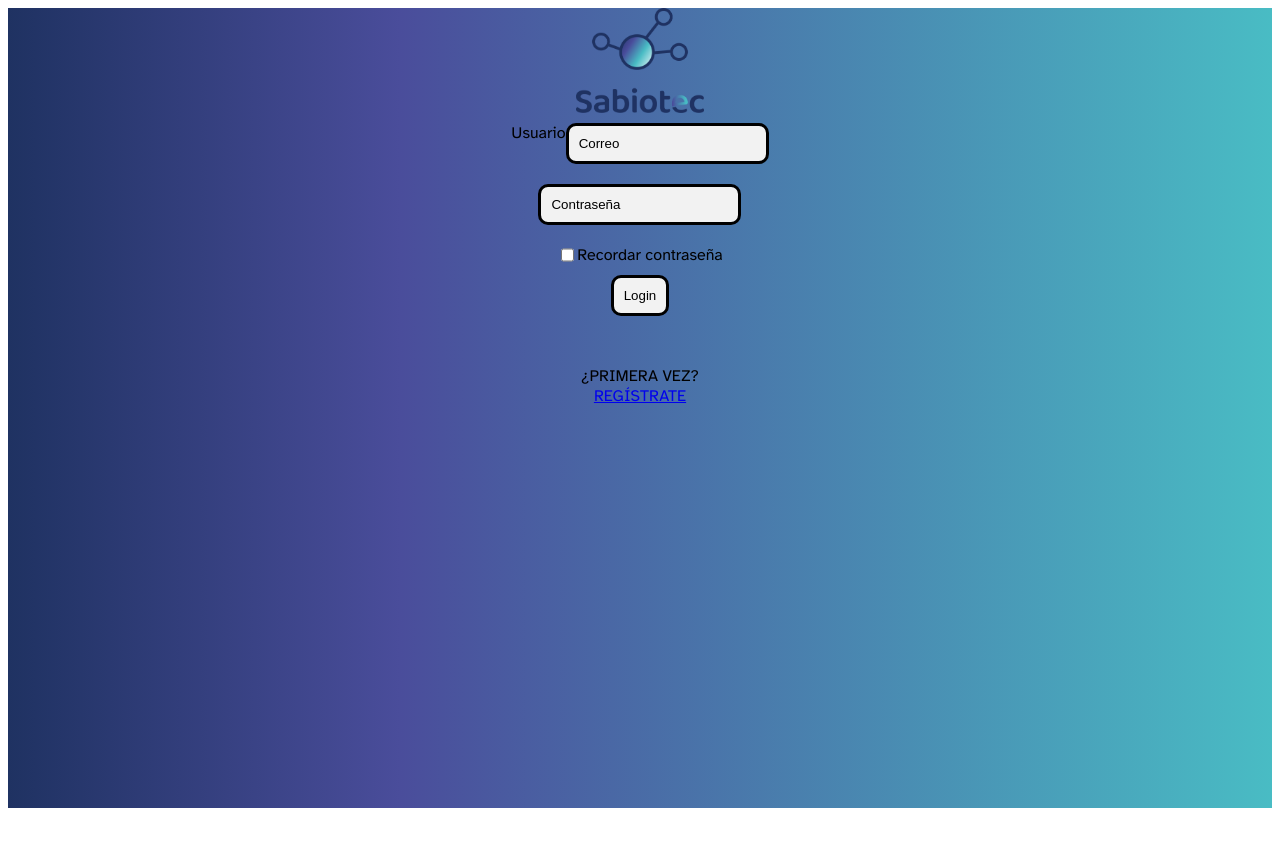
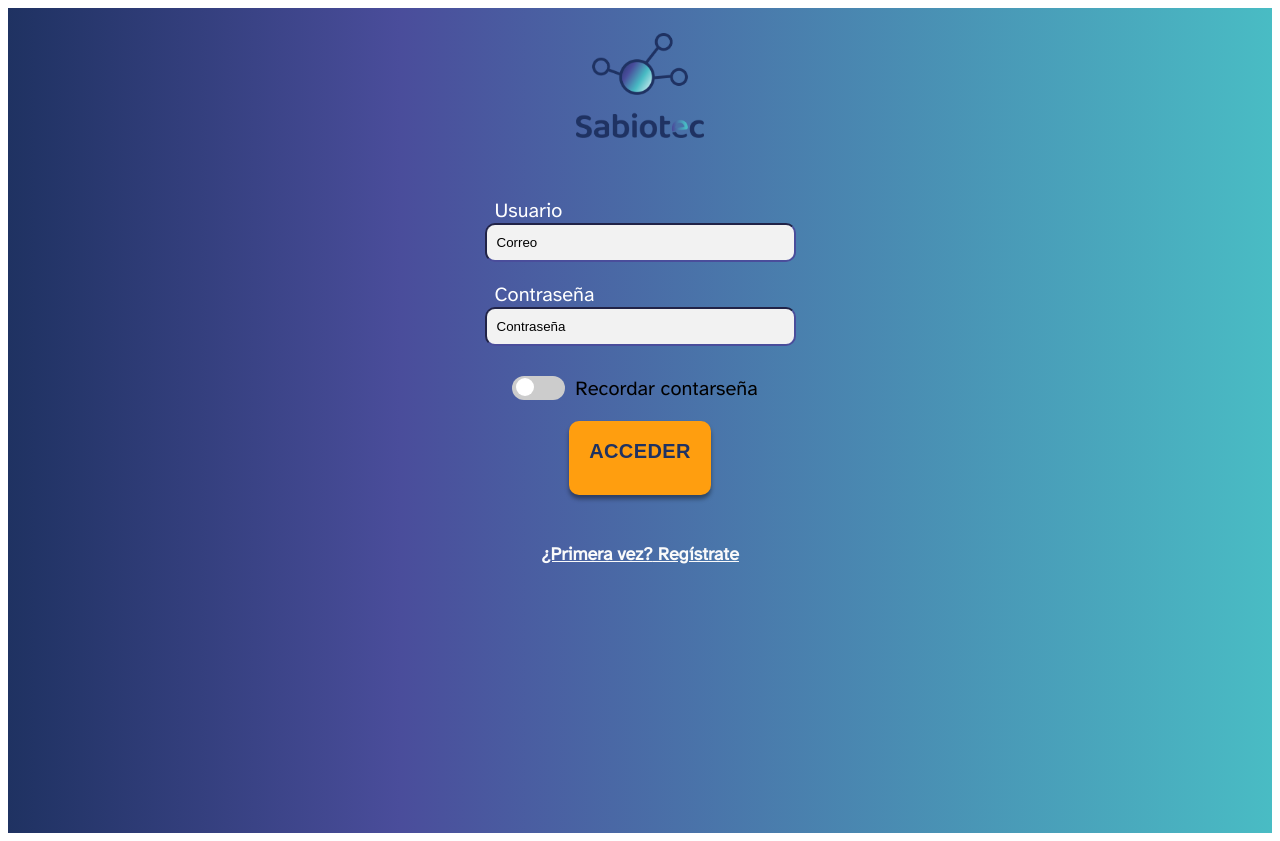
Before and after one commit to elenaradrus/tripulaciones, a React (Create React App) app in the folder client/: page / in a window 1280 px wide. Before the commit the page ends 816 px from the top, so only its background shows below. Built offline with nearby package versions, Linux system fonts and the light colour scheme.

Commit message:
registro hecho, faltan estilos y pagina de condiciones

```diff
--- a/client/src/components/LoginForm.css
+++ b/client/src/components/LoginForm.css
@@ -6,7 +6,7 @@
     height:100vh;
     background: rgb(31, 50, 98);
   background: linear-gradient(90deg, rgba(31, 50, 98, 1) 0%, rgba(74, 77, 155, 1) 31%, rgba(73, 188, 196, 1) 100%);
-
+  padding-top: 25px;
 
 }
 
@@ -24,26 +24,57 @@
 .inputCorreo{
     display: flex;
     margin: 10px;
+
+      display: flex;
+      margin: 10px;
+      flex-direction: column;
+
+      width: 311px;
+      height: 64px;
+
+
 }
+
+
+
 
 .inputContrasena{
     display: flex;
     margin: 10px;
+   flex-direction: column;
+   width: 311px;
+height: 64px;
+
 }
 
 .formularioLogin {
-    display: flex;
-    flex-direction: column;
-    align-items: center;
+  display: flex;
+  flex-direction: column;
+  align-items: center;
+  padding-top: 50px;
+  font-size: 20px;
 
 }
+
+.formularioLogin label{
+      color: white;
+      padding-left: 10px;
+      font-size: 20px;
+    }
+
+.formularioLogin input{
+  border-color: #4A4D9B;
+}
+
 .botonLogin{
   display: flex;
 }
 
 
 .recordarContrasena{
-  display:flex
+  display: flex;
+  margin: 10px;
+  flex-direction: column;
 }
 
 .checkYLabel{
@@ -53,4 +84,100 @@
 }
 .llevarAlRegistro{
   margin-top: 50px;
+  color: #FAFAFA;
+  font-style: normal;
+font-weight: 700;
+font-size: 18px;
+line-height: 18px;
+text-decoration-line: underline;
+
 }
+.llevarAlRegistro a{
+  color: #FAFAFA;
+}
+
+.botonAcceder{
+  color: #1F3262;
+  font-style: normal;
+font-weight: 700;
+font-size: 20px;
+line-height: 32px;
+/* or 160% */
+
+display: flex;
+align-items: center;
+text-align: center;
+letter-spacing: 0.02em;
+text-transform: uppercase;
+}
+
+
+
+/* SWITCH */
+
+.switch {
+  position: relative;
+  display: inline-block;
+  width: 43px;
+  height: 24px;
+}
+
+.switch input {
+  opacity: 0;
+  width: 0;
+  height: 0;
+}
+
+.slider {
+  position: absolute;
+  cursor: pointer;
+  top: 0;
+  left: 0;
+  right: 0;
+  bottom: 0;
+  background-color: #ccc;
+  -webkit-transition: .4s;
+  transition: .4s;
+}
+
+.slider:before {
+  position: absolute;
+  content: "";
+  height: 18px;
+  width: 18px;
+  left: 4px;
+  bottom: 4px;
+  background-color: white;
+  -webkit-transition: .4s;
+  transition: .4s;
+}
+
+input:checked + .slider {
+  background-color: #2196F3;
+}
+
+input:focus + .slider {
+  box-shadow: 0 0 1px #2196F3;
+}
+
+input:checked + .slider:before {
+  -webkit-transform: translateX(26px);
+  -ms-transform: translateX(26px);
+  transform: translateX(26px);
+}
+
+/* Rounded sliders */
+.slider.round {
+  border-radius: 34px;
+}
+
+.slider.round:before {
+  border-radius: 50%;
+}
+
+.contenedorSwitch {
+  display: flex;
+  flex-direction: row-reverse;
+  align-content: stretch;
+  align-items: center;
+}
--- a/client/src/components/LoginForm.js
+++ b/client/src/components/LoginForm.js
@@ -1,7 +1,6 @@
 import { useContext, useState } from 'react';
 import { Link, useNavigate } from 'react-router-dom';
 import { UserContext } from '../context/UserContext';
-import { signInWithGoogle } from '../helpers/firebase';
 import { useForm } from '../hooks';
 import { Button } from './Button';
 
@@ -55,7 +54,7 @@ export const LoginForm = () => {
 
       <form className='formularioLogin' onSubmit={loginSubmit}>
         <div className='inputCorreo'>
-        <label for="html">Usuario
+        <label for="Usuario">Usuario
        </label>
 
           <input
@@ -67,7 +66,10 @@ export const LoginForm = () => {
             onChange={onInputChange}
           />
         </div>
+
         <div className='inputContrasena'>
+        <label for="Contrasena">Contraseña
+       </label>
           <input
             type='password'
             className=''
@@ -77,14 +79,24 @@ export const LoginForm = () => {
             onChange={onInputChange}
           />
         </div>
-        {/* esto es el maldito switch */}
         <div className='checkYLabel'>
-          <input className='recordarContrasena' type='checkbox' id='switch' />
-          <label for='switch'>Recordar contraseña</label>
-        </div>
-        <div className='botonLogin'>
-          <input type='submit' className='' value='Login' />
-        </div>
+        <div className='contenedorSwitch'>
+        <p className='recordarContrasena' >Recordar contarseña</p>
+
+          <label class="switch">
+          <input type="checkbox"/>
+          <span class="slider round"></span></label>
+          </div>
+
+
+
+
+{/*           <label for='switch'>Recordar contraseña</label>
+ */}        </div>
+
+        <button class="btn btn--primary btn-medium orange">
+        <p className='botonAcceder'>ACCEDER</p>
+        </button>
       </form>
       {/* <div>
         <Button
@@ -98,10 +110,11 @@ export const LoginForm = () => {
       </div> */}
 
       <div className='llevarAlRegistro'>
-        ¿PRIMERA VEZ? <br></br>
-      </div>
-      <Link to='registro'>REGÍSTRATE</Link>
+        ¿Primera vez?
+
+      <Link to='registro'> Regístrate</Link>
       {mensaje}
+    </div>
     </div>
   );
 };
--- a/client/src/components/RegisterForm.css
+++ b/client/src/components/RegisterForm.css
@@ -1,3 +1,4 @@
+
 
 .mensajePrincipal{
     display: flex;
@@ -8,6 +9,10 @@
     justify-content: center;
     flex-direction: column;
     align-items: center;
+    height:100vh;
+    gap: 30px;
+    background: rgb(31, 50, 98);
+    background: linear-gradient(90deg, rgba(31, 50, 98, 1) 0%, rgba(74, 77, 155, 1) 31%, rgba(73, 188, 196, 1) 100%);
 
 }
 
@@ -18,42 +23,52 @@
 
 }
 
+
 .registroNombre{
     margin-top:10px;
     margin-bottom: 10px;
+    border-color: #4A4D9B;
+
 
 
 }
 
 .registroApellidos{
     margin-bottom: 10px;
+    border-color: #4A4D9B;
 }
 .registroCorreo{
     margin-bottom: 10px;
-
+    border-color: #4A4D9B;
 }
 
 .registroContrasena{
     margin-bottom: 10px;
     border-radius: 5px;
+    border-color: #4A4D9B;
+
 }
 
 .registroDireccion{
     margin-bottom: 10px;
+    border-color: #4A4D9B;
 }
 
 .registroTelefono{
     margin-bottom: 10px;
+    border-color: #4A4D9B;
+
 }
 
-
+.botonRegistrarse{
+    display: flex;
+}
 
 
 
 /* INPUT, PERO LO ESTÁ CAMBIANDO A TODOS!!!!! INCLUSO A LOS BOTONES! */
 input{
-    border:solid black 3px;
-    border-radius: 10px;
+    border-color: #4A4D9B;    border-radius: 10px;
     background: #f2f2f2;
     padding: 10px;
 }
--- a/client/src/components/RegisterForm.js
+++ b/client/src/components/RegisterForm.js
@@ -1,6 +1,7 @@
 import { useState } from 'react';
 import { useNavigate } from 'react-router-dom';
 import { useForm } from '../hooks';
+import { Link } from 'react-router-dom';
 
 import './RegisterForm.css';
 export const RegisterForm = () => {
@@ -78,7 +79,7 @@ export const RegisterForm = () => {
         <div className='registroCorreo'>
           <input
             type='text'
-            className=''
+            className='inputContrasenaRegistro'
             placeholder='Correo'
             name='email'
             value={email}
@@ -88,7 +89,7 @@ export const RegisterForm = () => {
         <div className='registroContrasena'>
           <input
             type='password'
-            className=''
+            className='inputContrasenaRegistro'
             placeholder='Contraseña'
             name='password'
             value={password}
@@ -96,9 +97,9 @@ export const RegisterForm = () => {
           />
         </div>
         <div className='registroContrasena'>
-          <input
+          <input className="inputContrasenaRegistro"
             type='password'
-            className=''
+
             placeholder='Repetir contraseña'
             //name='password'
             //value={password}
@@ -106,11 +107,17 @@ export const RegisterForm = () => {
           />
         </div>
 
-        { <div className='eresSocio'>
+         <div className='eresSocio'>
         <label for="eresSocio"> Soy socio</label>
         <input type="checkbox" id="eresSocio"  value="Socio"/>
 
-        </div> }
+        </div>
+        <div className='eresSocio'>
+
+        <Link to='#'> Acepto cookies y condiciones</Link>
+        <input type="checkbox" id="eresSocio"  value="Socio"/>
+
+        </div>
 
 
 
@@ -136,9 +143,14 @@ export const RegisterForm = () => {
         </div> */}
 
 
-        <div className='botonRegistro'>
-          <input type='submit' className='' value='REGISTRARSE' />
-        </div>
+<div className='botonRegistrarse'>
+        <button class="btn btn--primary btn-medium orange">
+        <p className='botonAcceder'>REGISTRARSE</p>
+        </button>
+</div>
+
+
+
       </form>
       {mensaje}
     </div>
--- a/client/src/helpers/firebase.js
+++ /dev/null
@@ -1,97 +0,0 @@
-import { initializeApp } from 'firebase/app';
-import {
-  GoogleAuthProvider,
-  getAuth,
-  signInWithPopup,
-  signInWithEmailAndPassword,
-  createUserWithEmailAndPassword,
-  sendPasswordResetEmail,
-  signOut,
-} from 'firebase/auth';
-import {
-  getFirestore,
-  query,
-  getDocs,
-  collection,
-  where,
-  addDoc,
-} from 'firebase/firestore';
-
-const firebaseConfig = {
-  apiKey: 'AIzaSyB5Oi-6aGSPqY3uP5nbj0lZ8DDaTGtzX8E',
-  authDomain: 'emancipatic-486fe.firebaseapp.com',
-  projectId: 'emancipatic-486fe',
-  storageBucket: 'emancipatic-486fe.appspot.com',
-  messagingSenderId: '1039453226012',
-  appId: '1:1039453226012:web:3800626e423c2b195e8bd9',
-};
-
-const app = initializeApp(firebaseConfig);
-const auth = getAuth(app);
-const db = getFirestore(app);
-
-const googleProvider = new GoogleAuthProvider();
-const signInWithGoogle = async () => {
-  try {
-    const res = await signInWithPopup(auth, googleProvider);
-    const user = res.user;
-    console.log(user);
-    const q = query(collection(db, 'users'), where('uid', '==', user.uid));
-    const docs = await getDocs(q);
-    if (docs.docs.length === 0) {
-      await addDoc(collection(db, 'users'), {
-        uid: user.uid,
-        name: user.displayName,
-        authProvider: 'google',
-        email: user.email,
-      });
-    }
-  } catch (err) {
-    console.error(err);
-    alert(err.message);
-  }
-};
-const logInWithEmailAndPassword = async (email, password) => {
-  try {
-    await signInWithEmailAndPassword(auth, email, password);
-  } catch (err) {
-    console.error(err);
-    alert(err.message);
-  }
-};
-const registerWithEmailAndPassword = async (name, email, password) => {
-  try {
-    const res = await createUserWithEmailAndPassword(auth, email, password);
-    const user = res.user;
-    await addDoc(collection(db, 'users'), {
-      uid: user.uid,
-      name,
-      authProvider: 'local',
-      email,
-    });
-  } catch (err) {
-    console.error(err);
-    alert(err.message);
-  }
-};
-const sendPasswordReset = async (email) => {
-  try {
-    await sendPasswordResetEmail(auth, email);
-    alert('Password reset link sent!');
-  } catch (err) {
-    console.error(err);
-    alert(err.message);
-  }
-};
-const logout = () => {
-  signOut(auth);
-};
-export {
-  auth,
-  db,
-  signInWithGoogle,
-  logInWithEmailAndPassword,
-  registerWithEmailAndPassword,
-  sendPasswordReset,
-  logout,
-};
```
